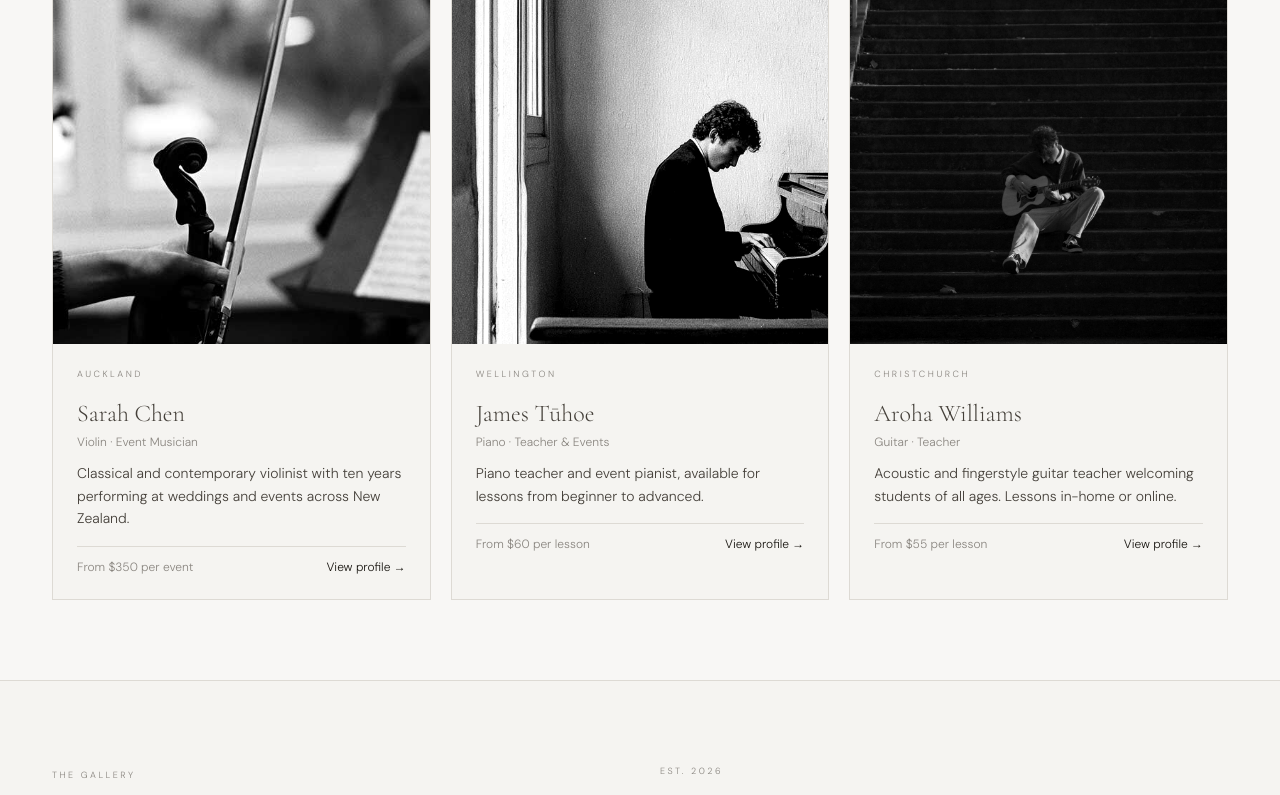
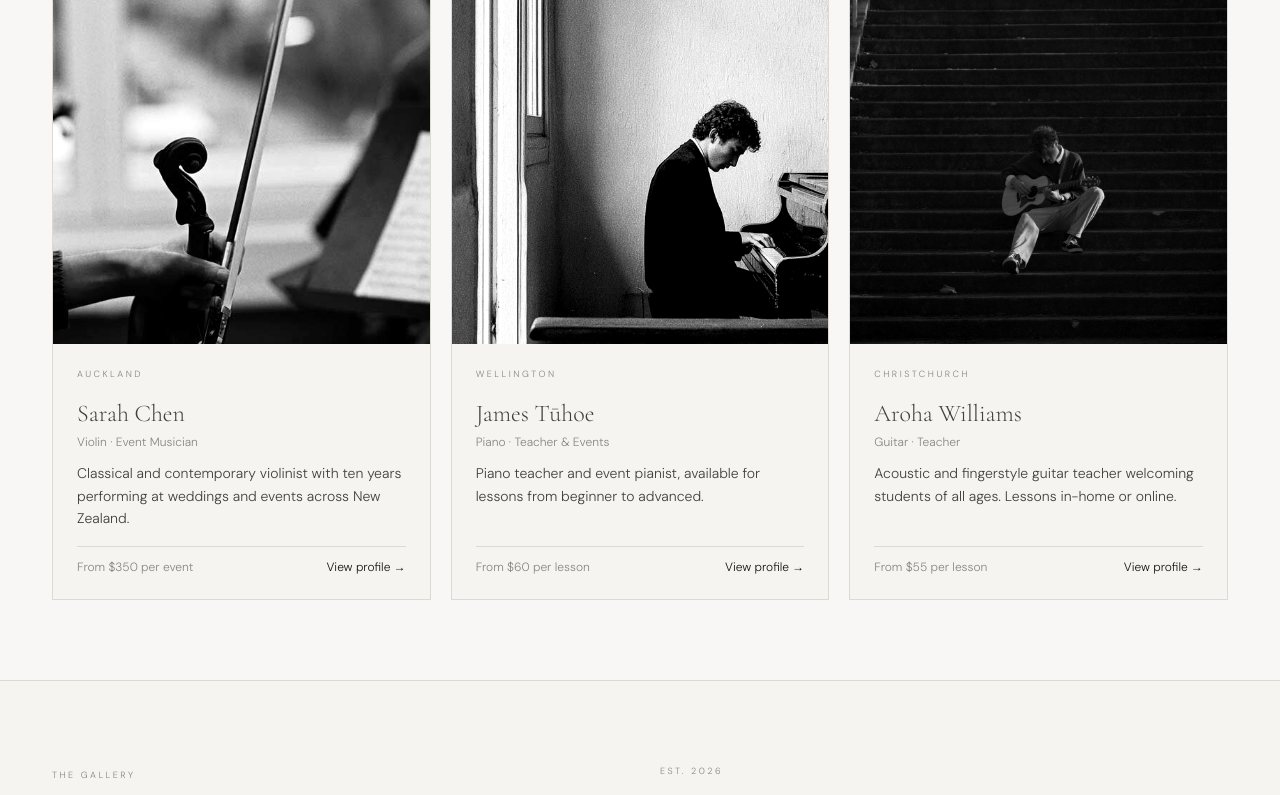
Before and after one commit to musiciangallery/Musician-Gallery, a Next.js app: page / in a window 1280 px wide. Shown: the part 2078-2873 px from the top of the page. Built offline with nearby package versions, Linux system fonts and the light colour scheme; no server answers; the database is empty.

Commit message:
Update MusicianCard.tsx

```diff
--- a/src/components/MusicianCard.tsx
+++ b/src/components/MusicianCard.tsx
@@ -6,10 +6,10 @@ export default function MusicianCard({ m }: { m: Musician }) {
   return (
     <Link
       href={`/musicians/${m.slug}`}
-      className="group block border border-rule bg-off/40 hover:bg-off transition-colors"
+      className="group flex flex-col h-full border border-rule bg-off/40 hover:bg-off transition-colors"
     >
       <MusicianPhoto m={m} />
-      <div className="p-6">
+      <div className="p-6 flex flex-col flex-1">
         <div className="flex items-start justify-between mb-4">
           <span className="eyebrow">{m.region}</span>
           {m.vetted && m.type !== "Event Musician" && (
@@ -25,7 +25,7 @@ export default function MusicianCard({ m }: { m: Musician }) {
           {m.instrument} &middot; {m.type}
         </p>
         <p className="text-sm leading-relaxed mb-4">{m.bio}</p>
-        <div className="flex items-center justify-between text-xs text-mid border-t border-rule pt-3">
+        <div className="flex items-center justify-between text-xs text-mid border-t border-rule pt-3 mt-auto">
           <span>
             {m.rateUnit === "By enquiry" || m.rateFrom == null
               ? "Rate by enquiry"
```
